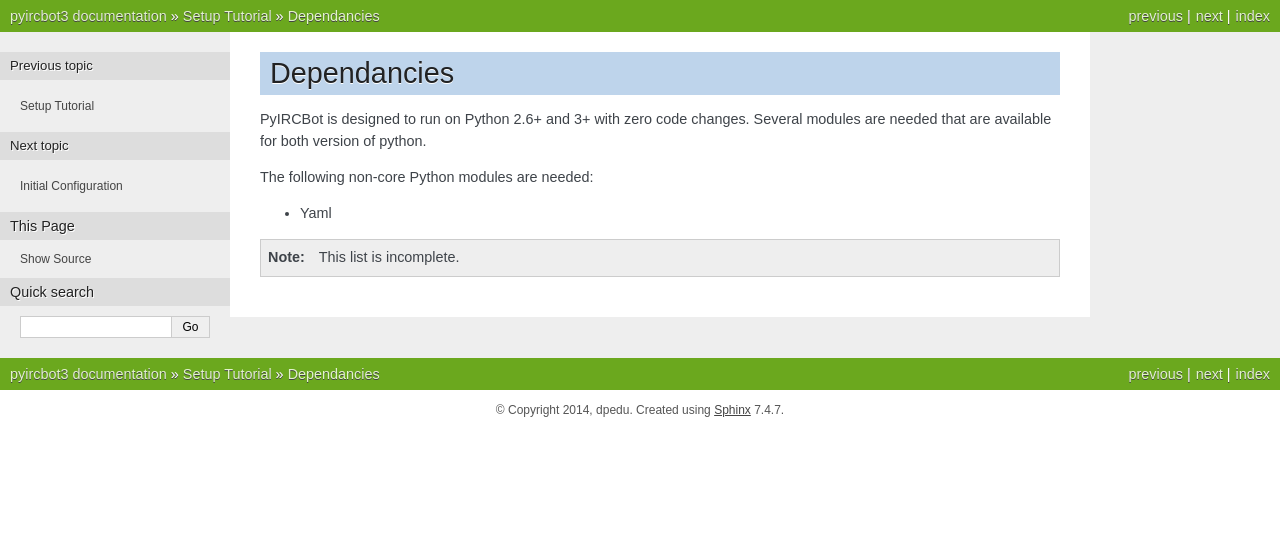
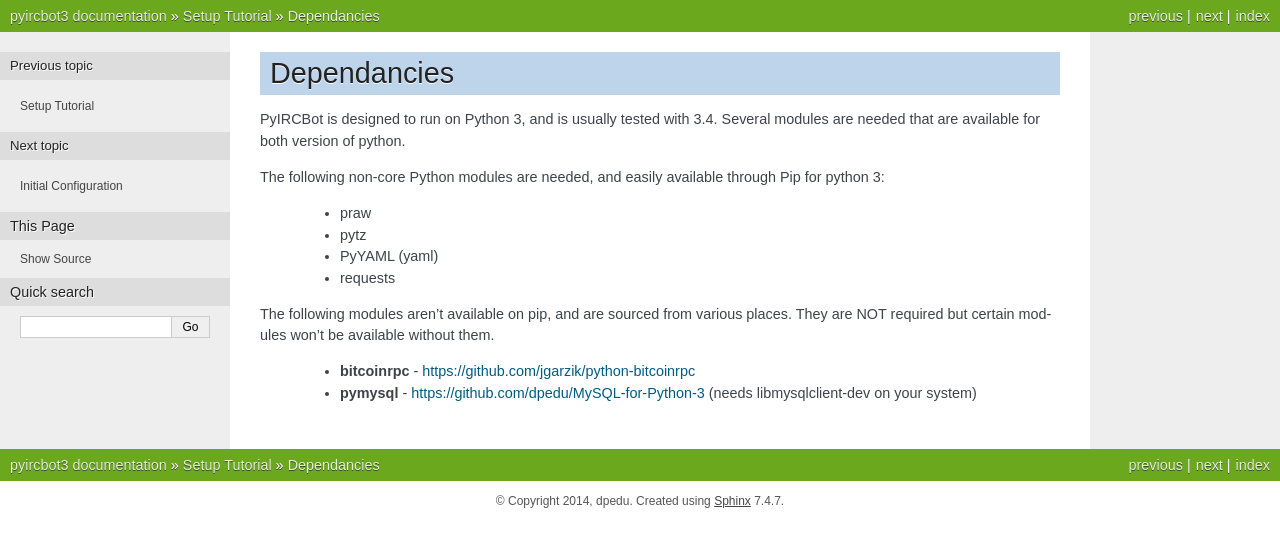
Before and after one commit to dpedu/pyircbot, a Sphinx documentation site: the page built from docs/setup/dependancies.rst, in a window 1280 px wide. Shown: the top 547 px of the page. Built offline with Sphinx 7.4.7, drawn with Linux system fonts in a browser that asks for light colours; the version number could not be read and is left out.

Commit message:
Updated dependancies information

```diff
--- a/docs/setup/dependancies.rst
+++ b/docs/setup/dependancies.rst
@@ -2,12 +2,21 @@
 Dependancies
 ************
 
-PyIRCBot is designed to run on Python 2.6+ and 3+ with zero code changes. Several
+PyIRCBot is designed to run on Python 3, and is usually tested with 3.4. Several
 modules are needed that are available for both version of python.
 
-The following non-core Python modules are needed:
+The following non-core Python modules are needed, and easily available through
+Pip for python 3:
 
-- Yaml
+ - praw
+ - pytz
+ - PyYAML (yaml)
+ - requests
 
+The following modules aren't available on pip, and are sourced from various
+places. They are NOT required but certain modules won't be available without
+them.
 
-.. note:: This list is incomplete.
+ - **bitcoinrpc** - https://github.com/jgarzik/python-bitcoinrpc
+ - **pymysql** - https://github.com/dpedu/MySQL-for-Python-3 (needs \
+   libmysqlclient-dev on your system)
```
